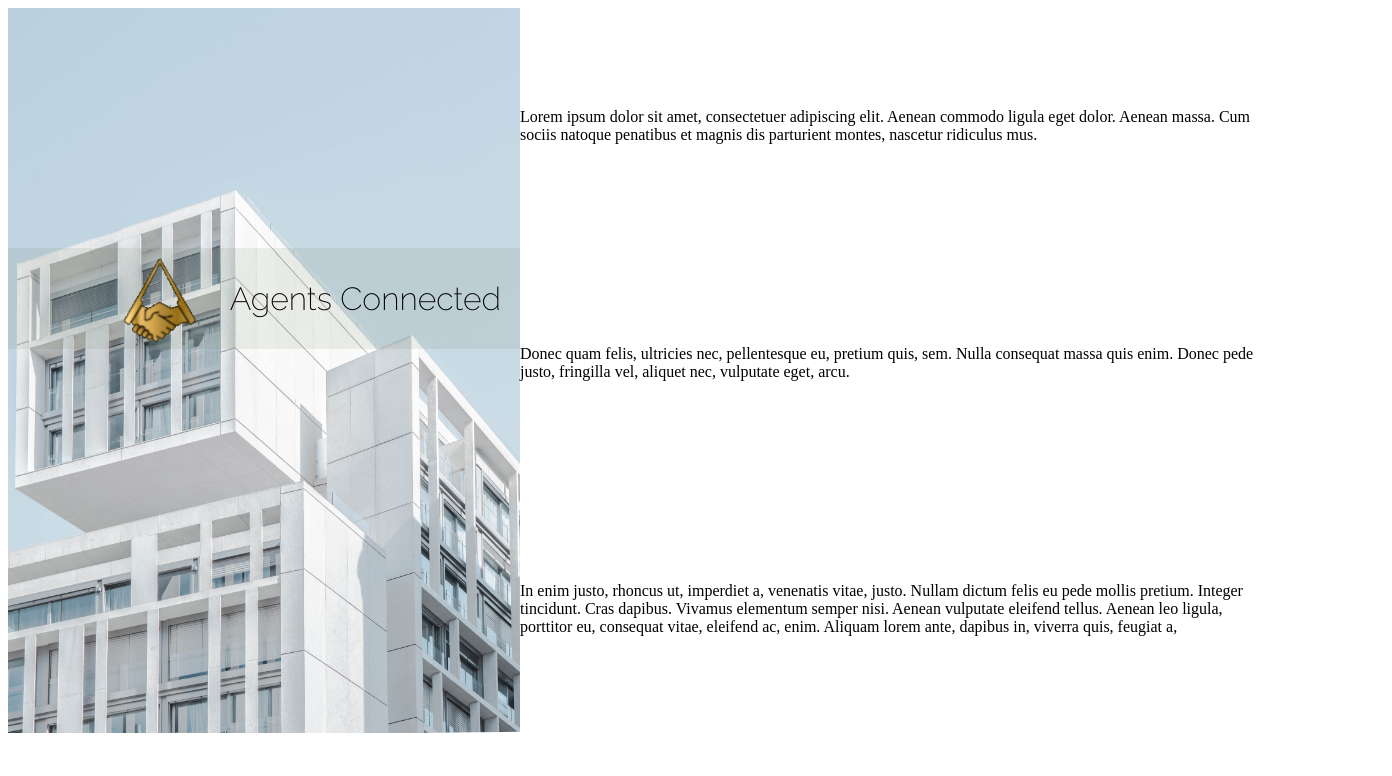
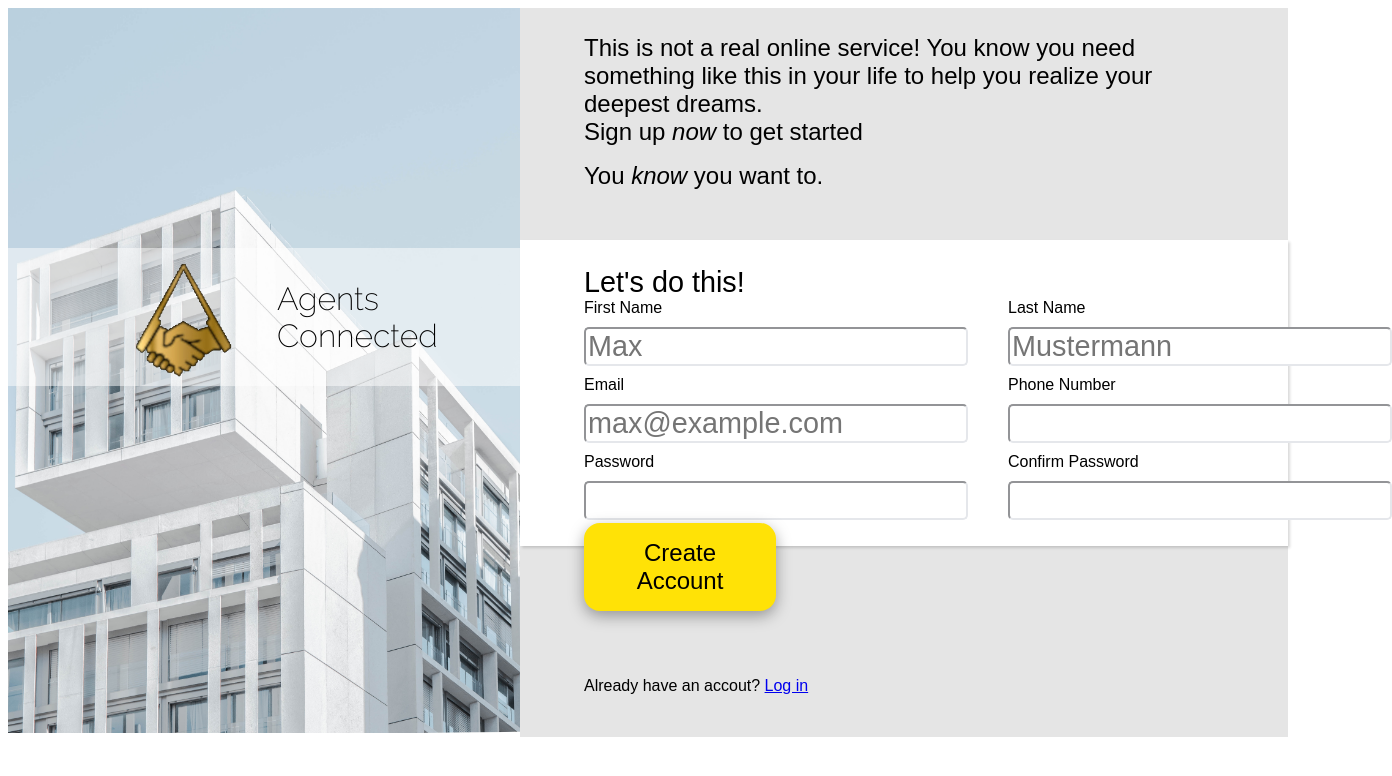
Before and after one commit to ShinnyD/Sign_up_form, a plain HTML site: page index.html in a window 1280 px wide. Shown: the whole page, 1392 px wide, since content can reach past the window. Drawn offline with Linux system fonts and the light colour scheme.

Commit message:
adds input and submit button

```diff
--- a/css/styles.css
+++ b/css/styles.css
@@ -1,9 +1,10 @@
 *, *::before, *::after {
 box-sizing: border-box;
-}
+font-family: Arial, Helvetica, sans-serif;
 
 .container {
     display: flex;
+}
     position: relative;
     max-width: 100vw;
     max-height: 100vh;
@@ -21,7 +22,7 @@ box-sizing: border-box;
 
 .headerBar {
     display: flex;
-    background-color: rgba(89, 109, 72, 0.1);
+    background-color: rgba(255, 255, 255, 0.5);
     align-items: center;
     padding-left: 1rem;
     position: absolute;
@@ -32,7 +33,7 @@ box-sizing: border-box;
 }
 
 .headerBar>img {
-    max-height: 6rem;
+    max-height: 8rem;
 }
 
 .rightSide {
@@ -43,6 +44,73 @@ box-sizing: border-box;
     justify-content: space-evenly;
 }
 
-.rightSide:nth-child(odd) {
-    background-color: gray;
+.rightSideDiv {
+    padding-left: 4rem;
+    padding-top: 1.5rem;
+    padding-bottom: 1.5rem;
+    padding-right: 4rem;
+    display: flex;
+    flex-direction: column;
+    flex-grow: 1;
+    justify-content: center;
 }
+
+.rightSideDiv:nth-child(odd) {
+    background-color: rgba(0, 0, 0, 0.1);
+}
+
+.rightSideDiv:first-child {
+    font-size: 1.5rem;
+}
+
+.rightSideHeader:nth-child(3) {
+    padding-top: 1rem;
+    padding-bottom: 1.5rem;
+}
+
+.rightSideDiv:nth-child(2){
+    font-size: 1.8rem;
+    box-shadow: rgba(0, 0, 0, 0.15) 1.95px 1.95px 2.6px;
+}
+
+.inputField {
+    display: flex;
+    font-size: 1rem;
+    gap: 40px;
+}
+
+.inputColumn {
+    display: flex;
+    flex-direction: column;
+    gap: 10px;
+}
+
+input {
+    font-size: 1.8rem;
+    border-radius: 5px;
+    border-color: #E5E7EB;
+}
+
+input:focus {
+    border-color: blue;
+}
+
+/*input:valid {
+    border-color: green;
+}
+
+input:invalid {
+    border-color: red;
+}*/
+
+button {
+    background-color: rgb(255, 226, 6);
+    font-size: 1.5rem;
+    width: 15vw;
+    position: relative;
+    bottom: 50px;
+    padding: 1rem;
+    border-radius: 1rem;
+    border: none;
+    box-shadow: rgba(0, 0, 0, 0.35) 0px 5px 15px; ;
+}
--- a/index.html
+++ b/index.html
@@ -23,11 +23,39 @@
             </div>
         </div>
         <div class="rightSide">
-            <div>Lorem ipsum dolor sit amet, consectetuer adipiscing elit. Aenean commodo ligula eget dolor. Aenean massa. Cum sociis natoque penatibus et magnis dis parturient montes, nascetur ridiculus mus.</div>
-            <div></div>
-            <div>Donec quam felis, ultricies nec, pellentesque eu, pretium quis, sem. Nulla consequat massa quis enim. Donec pede justo, fringilla vel, aliquet nec, vulputate eget, arcu.</div>
-            <div></div>
-            <div>In enim justo, rhoncus ut, imperdiet a, venenatis vitae, justo. Nullam dictum felis eu pede mollis pretium. Integer tincidunt. Cras dapibus. Vivamus elementum semper nisi. Aenean vulputate eleifend tellus. Aenean leo ligula, porttitor eu, consequat vitae, eleifend ac, enim. Aliquam lorem ante, dapibus in, viverra quis, feugiat a,</div>
+            <div class="rightSideDiv">
+                <div class="rightSideHeader">This is not a real online service!
+                    You know you need something like this in your life to help you
+                     realize your deepest dreams.</div>
+                <div class="rightSideHeader">Sign up <em>now</em> to get started</div>
+                <div class="rightSideHeader">You <em>know</em> you want to.</div>
+            </div>
+            <div class="rightSideDiv">Let's do this!
+                <div class="inputField">
+                    <div class="inputColumn">
+                        <label for="firstName">First Name</label>
+                        <input type="text" id="firstName" name="name" required placeholder="Max">
+                        <label for="email">Email</label>
+                        <input type="email" id="email" name="mail" required placeholder="max@example.com">
+                        <label for="password">Password</label>
+                        <input type="password" id="password" class="error" required name="password">
+                    </div>
+                    <div class="inputColumn">
+                        <label for="lastName">Last Name</label>
+                        <input type="text" name="name" id="lastname" required placeholder="Mustermann">
+                        <label for="phoneNumber">Phone Number</label>
+                        <input type="text" name="number" id="phoneNumber" required title="not a valid phone number"
+                        pattern="^(?:\+49|0)(?:\s?\d{2,5}-\d{1,10}|\(\d{2,5}\)\s?\d{1,10})$">
+                        <label for="confirmPass">Confirm Password</label>
+                        <input type="password" name="password" id="confirmPass" class="error" required>
+
+                    </div>
+                </div>
+            </div>
+            <div class="rightSideDiv">
+                <button type="submit" class="submitBtn">Create Account</button>
+                <p>Already have an accout? <a href="https://www.shadet.de/">Log in</a></p>
+            </div>
         </div>
 
     </div>
```
